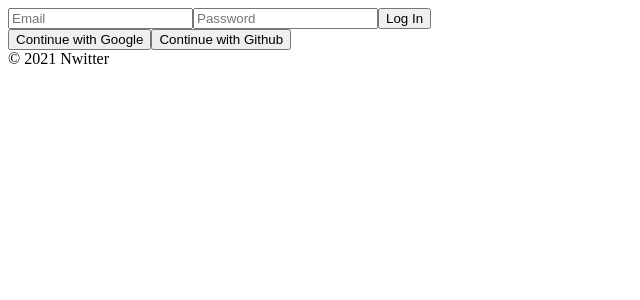
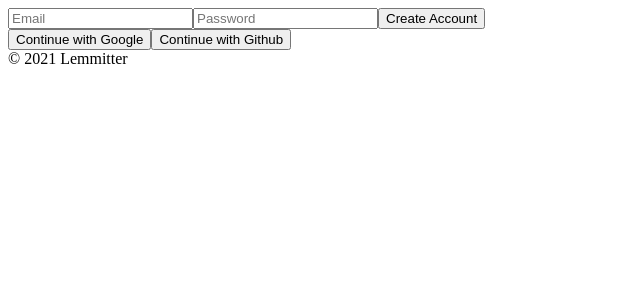
Before and after one commit to mdgarden/lemmitter, a React (Create React App) app: page /#/ in a window 1280 px wide. Shown: the top 300 px of the page, without its empty margins (0-640 px from the left). Built offline with nearby package versions, Linux system fonts and the light colour scheme; no server answers.

Commit message:
Creating Account

```diff
--- a/src/components/App.js
+++ b/src/components/App.js
@@ -7,7 +7,7 @@ function App() {
   return (
     <>
       <AppRouter isLoggedIn={isLoggedIn} />
-      <footer>&copy; {new Date().getFullYear()} Nwitter</footer>
+      <footer>&copy; {new Date().getFullYear()} Lemmitter</footer>
     </>
   );
 }
--- a/src/routes/Auth.js
+++ b/src/routes/Auth.js
@@ -1,8 +1,15 @@
 import React, { useState } from "react";
+import { authService } from "fbase";
+import {
+  createUserWithEmailAndPassword,
+  signInWithEmailAndPassword,
+} from "firebase/auth";
 
 const Auth = () => {
   const [email, setEmail] = useState("");
   const [password, setPassword] = useState("");
+  const [newAccount, setNewAccount] = useState(true);
+
   const onChange = (event) => {
     const {
       target: { name, value },
@@ -15,6 +22,36 @@ const Auth = () => {
   };
   const onSubmit = (event) => {
     event.preventDefault();
+    if (newAccount) {
+      createUserWithEmailAndPassword(authService, email, password)
+        .then((userCredential) => {
+          // Signed in
+          const user = userCredential.user;
+          // ...
+          console.log(user);
+        })
+        .catch((error) => {
+          const errorCode = error.code;
+          const errorMessage = error.message;
+          // ..
+          console.log(errorCode);
+          console.log(errorMessage);
+        });
+    } else {
+      signInWithEmailAndPassword(authService, email, password)
+        .then((userCredential) => {
+          // Signed in
+          const user = userCredential.user;
+          // ...
+          console.log(user);
+        })
+        .catch((error) => {
+          const errorCode = error.code;
+          const errorMessage = error.message;
+          console.log(errorCode);
+          console.log(errorMessage);
+        });
+    }
   };
 
   return (
@@ -36,7 +73,7 @@ const Auth = () => {
           value={password}
           onChange={onChange}
         />
-        <input type="submit" value="Log In" />
+        <input type="submit" value={newAccount ? "Create Account" : "Log In"} />
       </form>
       <div>
         <button>Continue with Google</button>
```
